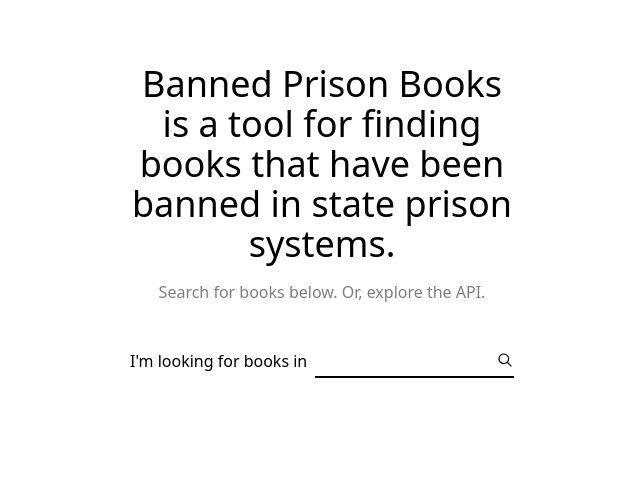
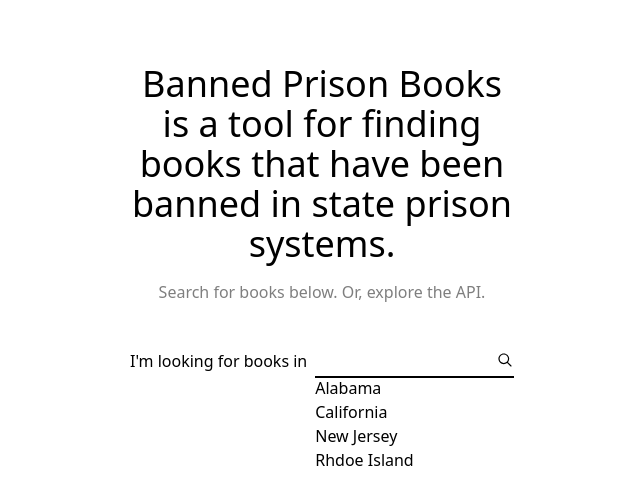
Before and after one commit to tespin/banned-prison-book-api, a Next.js app: page / in a window 1280 px wide. Shown: the top 504 px of the page, without its empty margins (318-958 px from the left). Built offline with nearby package versions, Linux system fonts and the light colour scheme.

Commit message:
feat: positioning autocomplete

```diff
--- a/src/app/components/SearchBar/SearchBar.js
+++ b/src/app/components/SearchBar/SearchBar.js
@@ -2,6 +2,7 @@
 import React from "react";
 import { useState } from "react";
 import FlexContainer from "../FlexContainer";
+import AutocompleteResults from "../AutocompleteResults";
 import Books from "../../assets/books.json";
 
 function SearchBar({ className }) {
@@ -21,7 +22,7 @@ function SearchBar({ className }) {
         <label htmlFor="search-input" className="shrink-0">
           I'm looking for books in{" "}
         </label>
-        <FlexContainer className="ml-2 border-b-2 border-black">
+        <FlexContainer className="ml-2 border-b-2 border-black relative">
           <input
             id="search-input"
             type="text"
@@ -47,6 +48,7 @@ function SearchBar({ className }) {
               ></path>
             </svg>
           </button>
+          <AutocompleteResults />
         </FlexContainer>
       </FlexContainer>
     </form>
```
